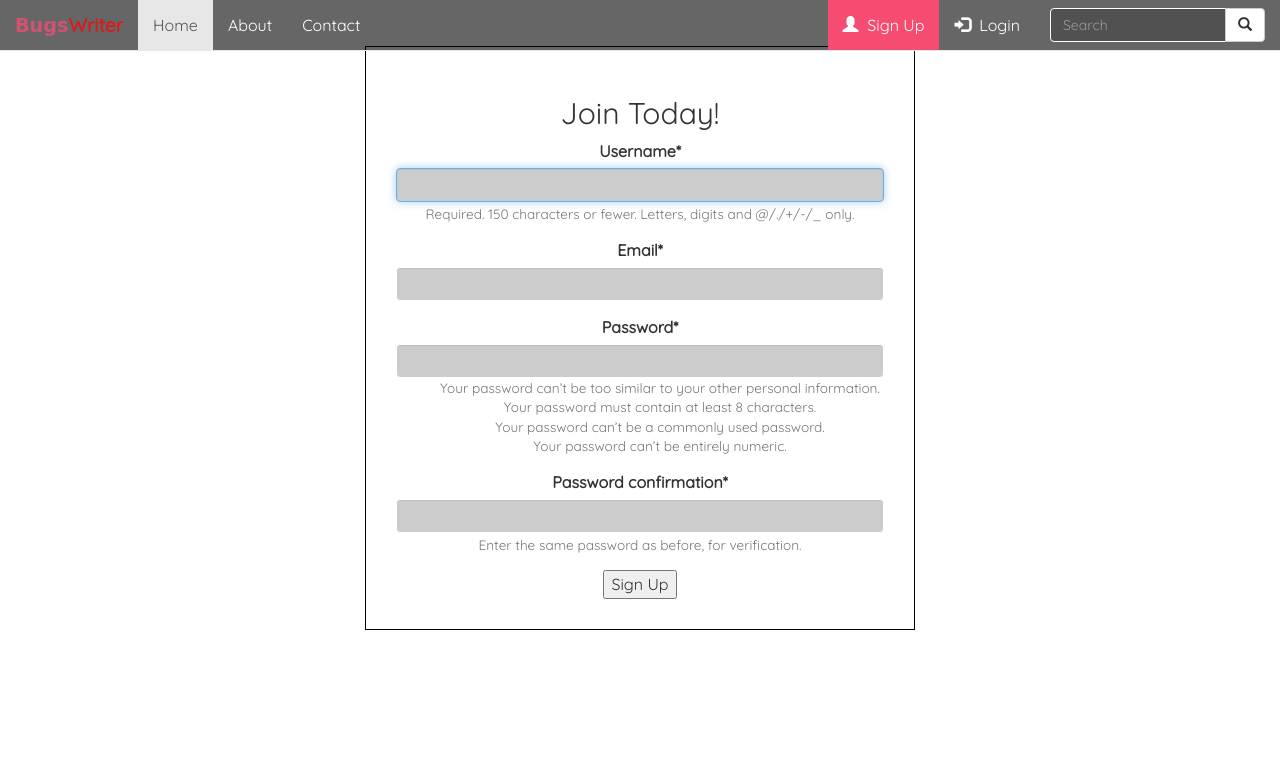
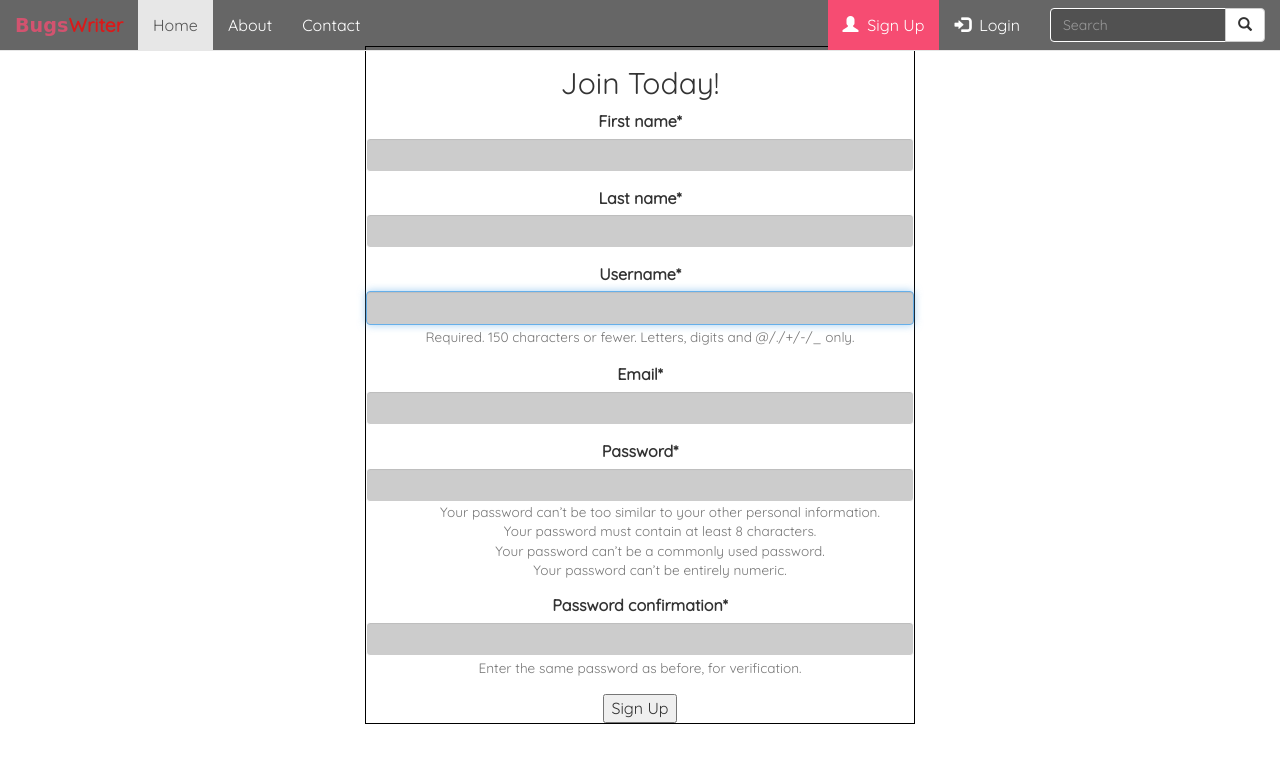
Before and after one commit to Bugswriter/ml-project, a Django app: page /register/ in a window 1280 px wide. Shown: the top 763 px of the page. Run offline with Django 3.2, Linux system fonts and the light colour scheme; some libraries are stand-ins or nearby versions; some web fonts are replaced.

Commit message:
adding first_name last_name with akash

```diff
--- a/mlproject/settings.py
+++ b/mlproject/settings.py
@@ -132,5 +132,5 @@ EMAIL_BACKEND='django.core.mail.backends.smtp.EmailBackend'
 EMAIL_HOST='smtp.gmail.com'
 EMAIL_PORT=587
 EMAIL_USE_TLS=True
-EMAIL_HOST_USER='akashraj5399@gmail.com'
-EMAIL_HOST_PASSWORD='##'
+EMAIL_HOST_USER='surajkushwah6969@gmail.com'
+EMAIL_HOST_PASSWORD='sqqvxhfaatdgmpwy'
--- a/users/forms.py
+++ b/users/forms.py
@@ -4,7 +4,8 @@ from django.contrib.auth.forms import UserCreationForm
 
 class UserRegisterForm(UserCreationForm):
     email = forms.EmailField()
-
+    first_name = forms.CharField()
+    last_name = forms.CharField()
     class Meta:
         model = User
-        fields = ['username' , 'email', 'password1', 'password2']
+        fields = ['first_name' ,'last_name' ,'username','email' , 'password1', 'password2']
--- a/users/templates/users/login.html
+++ b/users/templates/users/login.html
@@ -12,7 +12,7 @@
         <h2>Login Right Now</h2>
         {{ form|crispy }}
         <button type="submit">Login</button>
-        <small><a href="{% url 'Password-reset' %}">forget Password?</a></small>
+        <small><a href="{% url 'password_reset' %}">forget Password?</a></small>
     </form>
   </div>
 {% endblock %}
--- a/users/templates/users/register.html
+++ b/users/templates/users/register.html
@@ -1,11 +1,7 @@
 {% extends "home/base.html" %}
 {% load crispy_forms_tags  %}
 {% block content %}
-<style>
-  form{
-    padding: 30px;
-  }
-</style>
+
   <br>
   <br><!--@raj-->
   <div class="register-form" >
--- a/users/views.py
+++ b/users/views.py
@@ -9,7 +9,7 @@ def register(request):
         if form.is_valid():
             form.save()
             username = form.cleaned_data.get('username')
-            messages.success(request,'account created for {}!'.froamt(userrname))
+            messages.success(request,'account created for {}!'.format(username))
             return redirect('website-index')
     else :
         form = UserRegisterForm()
```
Also changed, not shown: db.sqlite3.
